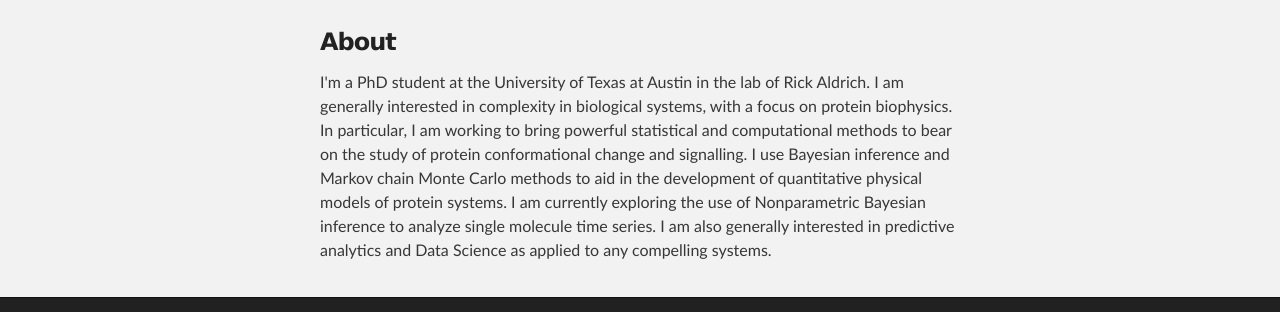
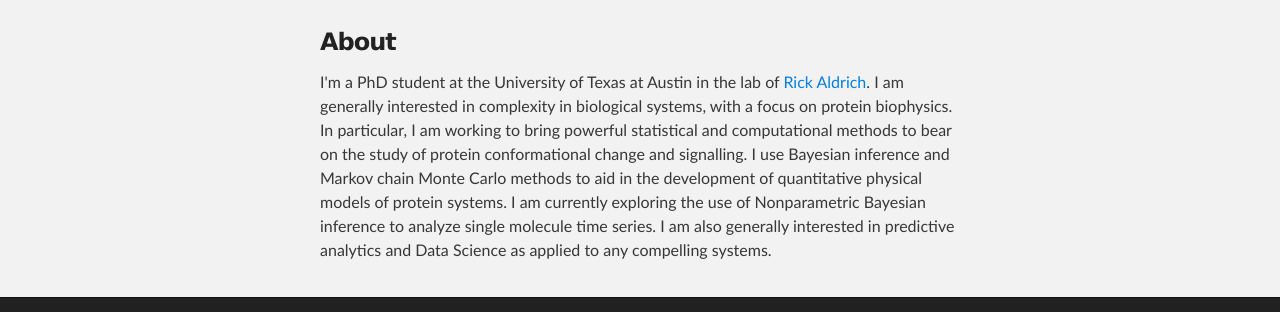
Before and after one commit to keeganhines/keeganhines.github.io, a plain HTML site: page index.html in a window 1280 px wide. Shown: the part 236-548 px from the top of the page. Drawn offline with Linux system fonts and the light colour scheme.

Commit message:
added link in Bio on main page

```diff
--- a/index.html
+++ b/index.html
@@ -30,7 +30,7 @@
         <h3>
 <a name="about" class="anchor" href="#about"><span class="octicon octicon-link"></span></a>About</h3>
 
-<p>I'm a PhD student at the University of Texas at Austin in the lab of Rick Aldrich. I am generally interested in complexity in biological systems, with a focus on protein biophysics. In particular, I am working to bring powerful statistical and computational methods to bear on the study of protein conformational change and signalling. I use Bayesian inference and Markov chain Monte Carlo methods to aid in the development of quantitative physical models of protein systems. I am currently exploring the use of Nonparametric Bayesian inference to analyze single molecule time series. I am also generally interested in predictive analytics and Data Science as applied to any compelling systems.
+<p>I'm a PhD student at the University of Texas at Austin in the lab of <a href="http://clm.utexas.edu/aldrichlab/"> Rick Aldrich</a>. I am generally interested in complexity in biological systems, with a focus on protein biophysics. In particular, I am working to bring powerful statistical and computational methods to bear on the study of protein conformational change and signalling. I use Bayesian inference and Markov chain Monte Carlo methods to aid in the development of quantitative physical models of protein systems. I am currently exploring the use of Nonparametric Bayesian inference to analyze single molecule time series. I am also generally interested in predictive analytics and Data Science as applied to any compelling systems.
   </p>
 
 
```
